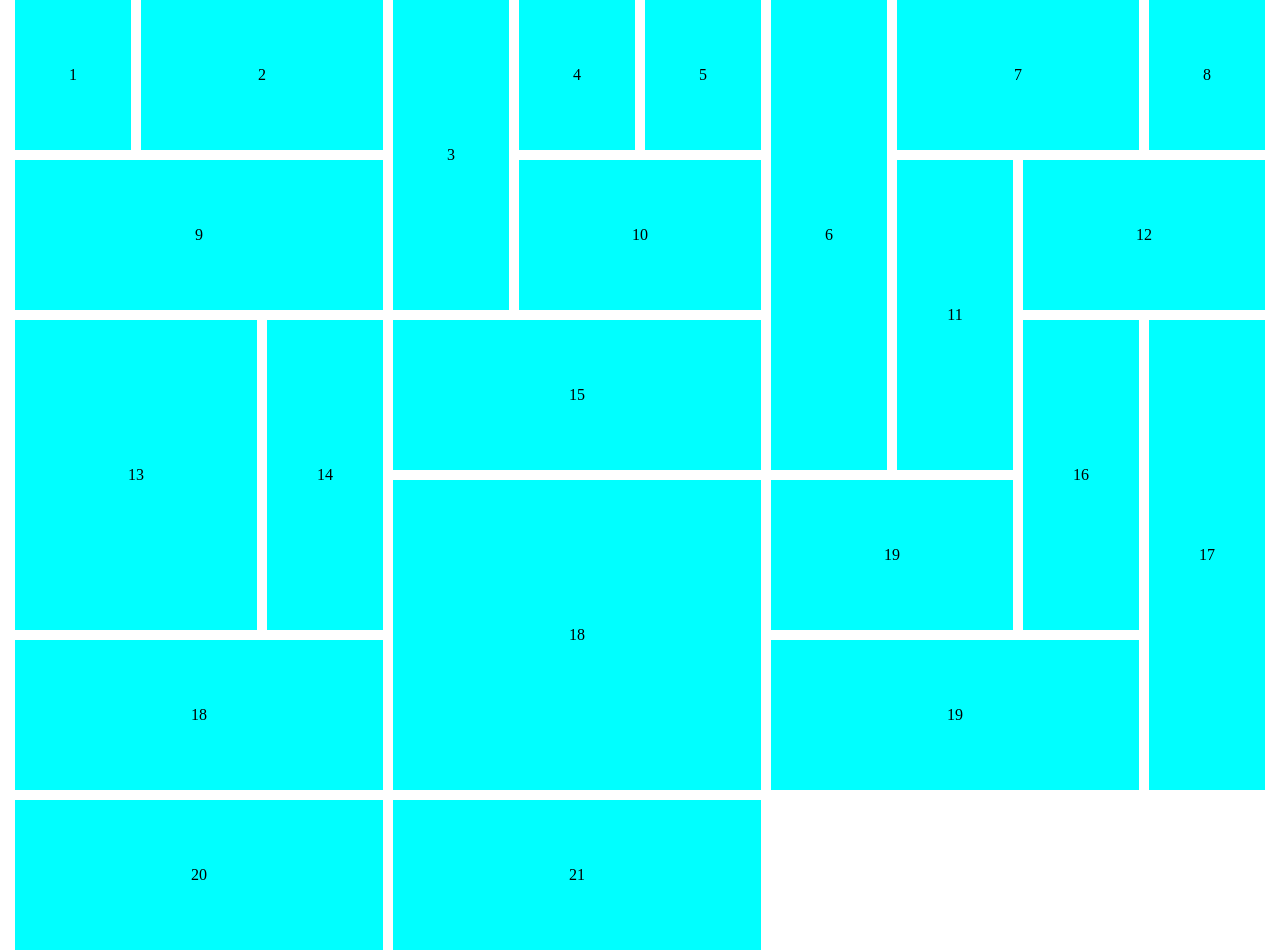
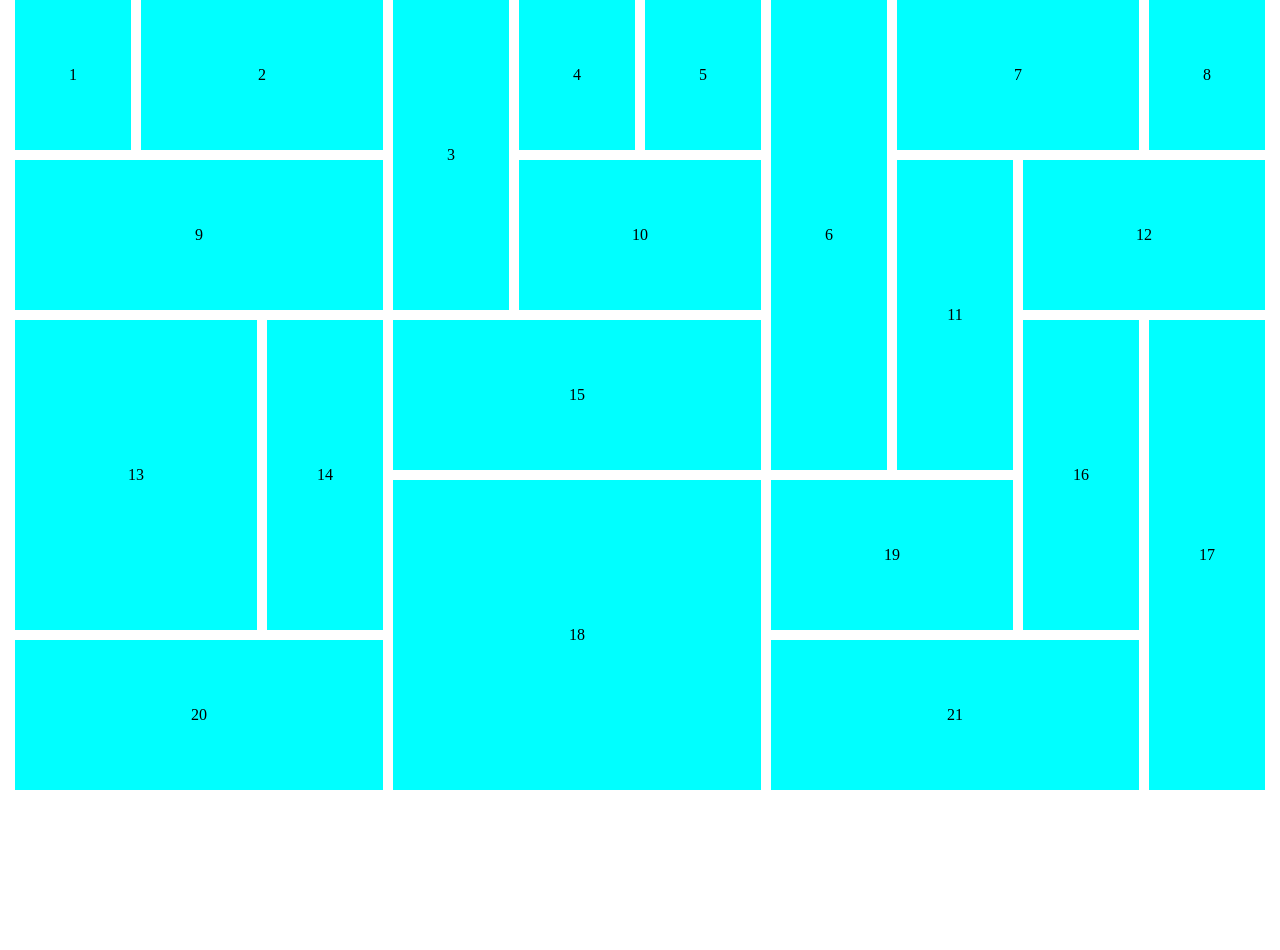
Before and after one commit to mathmaxwell/grid, a plain HTML site: page index.html in a window 1280 px wide. After the commit the page ends 800 px from the top, so only its background shows below. Drawn offline with Linux system fonts and the light colour scheme.

Commit message:
xor hammasi

```diff
--- a/index.html
+++ b/index.html
@@ -28,8 +28,6 @@
             <div class="card_17 card">17</div>
             <div class="card_18 card">18</div>
             <div class="card_19 card">19</div>
-            <div class="card_20 card">18</div>
-            <div class="card_21 card">19</div>
             <div class="card_20 card">20</div>
             <div class="card_21 card">21</div>
         </div>
```
